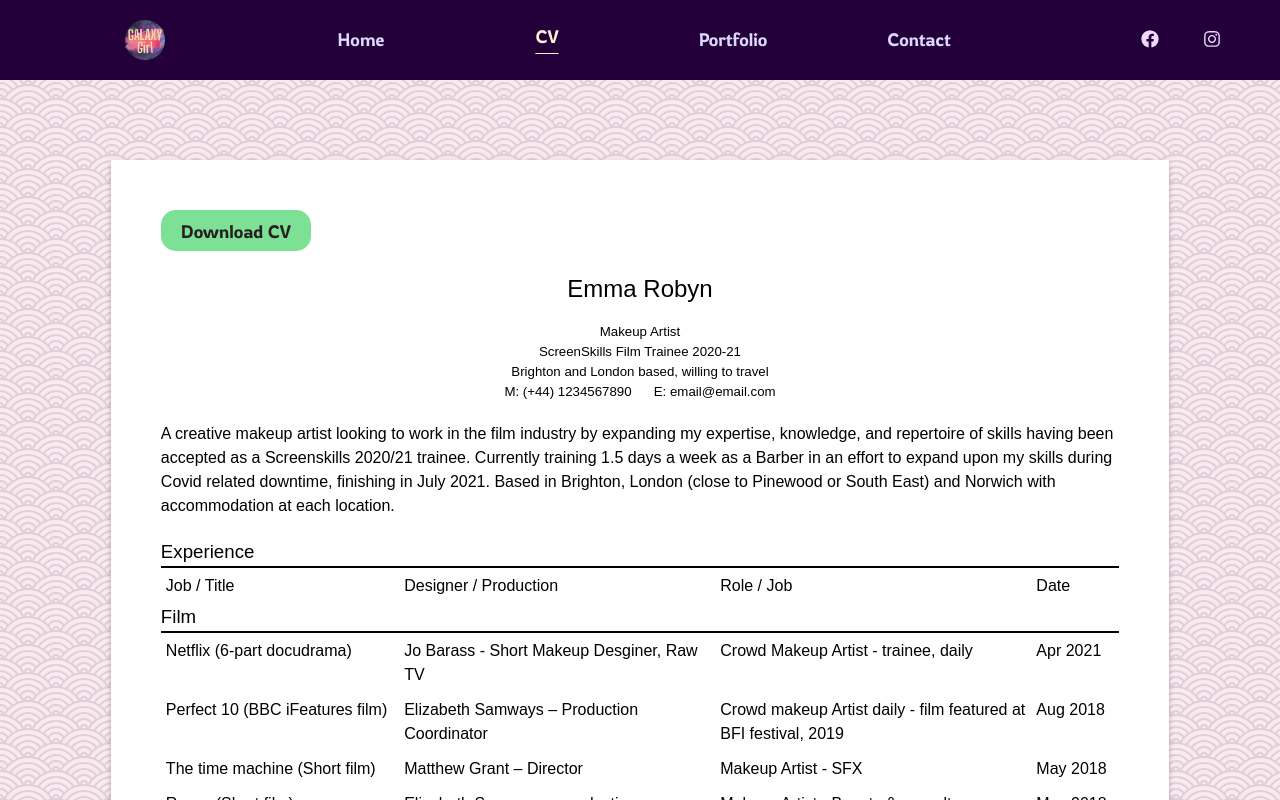
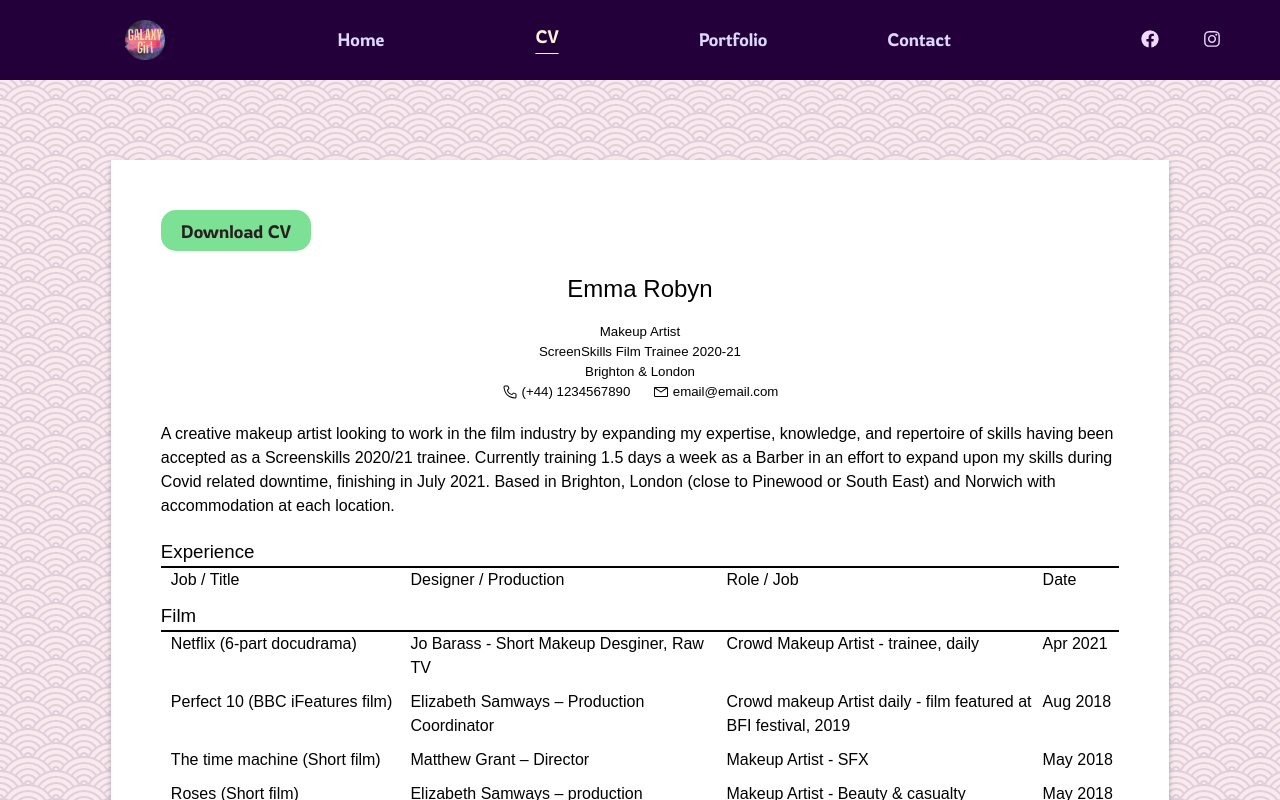
Before and after one commit to joshuabarua/galaxy-girl-vite, a React (Vite) app: page /resume in a window 1280 px wide. Shown: the top 800 px of the page. Built offline with nearby package versions, Linux system fonts and the light colour scheme.

Commit message:
Fix contact styling, fix resume button styling, add icons to resume

```diff
--- a/src/pages/contact/Contact.jsx
+++ b/src/pages/contact/Contact.jsx
@@ -94,7 +94,7 @@ const Contact = () => {
 							<h1> Message me! </h1>
 						</div>
 
-						<Box className="form-container" sx={{minWidth: isSmallScreen ? '300px' : '650px'}}>
+						<Box className="form-container" sx={{minWidth: isSmallScreen ? '300px' : '650px', boxShadow: 3}}>
 							<form action="" onSubmit={customSubmit}>
 								<Stack direction={isSmallScreen ? 'column' : 'row'} justifyContent={'space-evenly'} spacing={isSmallScreen ? 3 : 10} sx={{width: '100%'}}>
 									<Stack direction="column" sx={{width: isSmallScreen ? '100%' : '50%'}} gap={2}>
--- a/src/pages/contact/contact.css
+++ b/src/pages/contact/contact.css
@@ -28,12 +28,12 @@
 	background-color: hsl(347, 62%, 92%);
 	color: hsl(248, 50%, 70%);
 	border-radius: 5%;
-	box-shadow: 0 4px 6px 0 hsla(0, 0%, 0%, 0.1);
 	min-width: 350px;
 	max-width: 400px;
 	display: flex;
 	justify-content: center;
 	align-items: center;
+	box-shadow: 3px 3px 15px 2px rgba(0, 0, 0, 0.134);
 }
 
 .titleMsgText {
@@ -45,8 +45,7 @@
 	justify-content: center;
 	align-items: center;
 	flex-direction: column;
-	padding: 10px;
-	border-radius: 20px;
+	border-radius: 10px;
 	background-color: hsl(347, 62%, 95%);
 	width: 60vw;
 	max-width: 750px;
@@ -87,8 +86,7 @@
 
 .form-textarea {
 	border: 0;
-	height: 100px;
-	max-height: 200px;
+	min-height: 100px;
 	padding: 10px;
 	color: #2a292c;
 	background-color: white;
@@ -123,7 +121,6 @@
 
 form button:hover {
 	height: 50px;
-	vertical-align: middle;
 	background-color: snow;
 	border: 2px solid #fca17d;
 	-webkit-transition: 0.3s linear;
@@ -226,3 +223,9 @@ form button:hover {
 		margin-top: 120px;
 	}
 }
+
+@media screen and (min-height: 1080px) {
+	.contactBody {
+		height: 90vh;
+	}
+}
--- a/src/pages/resume/index.jsx
+++ b/src/pages/resume/index.jsx
@@ -2,6 +2,8 @@ import React, {useState} from 'react';
 // import emmaCVpdf from "../../assets/CV/BlankCV.pdf";
 import './resume.css';
 import {expData, experienceData} from './data';
+import {Icon} from '@iconify/react';
+import {Stack} from '@mui/material';
 
 const Resume = () => {
 	const [isOpen, setIsOpen] = useState(false);
@@ -60,8 +62,13 @@ const Resume = () => {
 								<h2> Emma Robyn</h2>
 								<h5> Makeup Artist </h5>
 								<h5> ScreenSkills Film Trainee 2020-21</h5>
-								<h5> Brighton and London based, willing to travel </h5>
-								<h5>M: (+44) 1234567890 &nbsp;&nbsp;&nbsp;&nbsp; E: email@email.com </h5>
+								<h5> Brighton & London </h5>
+								<Stack gap={0.5} direction={'row'} display={'flex'} alignItems={'center'}>
+									<Icon icon="carbon:phone" />
+									<h5>(+44) 1234567890 &nbsp;&nbsp;&nbsp;&nbsp;</h5>
+									<Icon icon="carbon:email" />
+									<h5> email@email.com </h5>
+								</Stack>
 							</text>
 						</div>
 
--- a/src/pages/resume/resume.css
+++ b/src/pages/resume/resume.css
@@ -29,7 +29,6 @@
 .section {
 	display: grid;
 	width: 100%;
-	gap: 1px;
 }
 
 .section h3 {
@@ -52,8 +51,8 @@ text {
 	width: 100%;
 	display: grid;
 	grid-template-columns: 1.5fr 2fr 2fr 0.5fr;
-	grid-gap: 5px;
-	padding: 5px;
+	grid-gap: 10px;
+	padding: 0px 0px 10px 10px;
 }
 
 .resume-contact {
@@ -61,9 +60,6 @@ text {
 	justify-content: center;
 	align-items: center;
 	text-align: center;
-}
-
-.resume-bio {
 }
 
 .qualificatonList ul li {
@@ -83,12 +79,20 @@ h2 {
 	border: 0;
 	border-radius: 15px;
 	background-color: #7ce095;
+	color: hsl(0, 16%, 11%);
+	font-weight: bold;
+	text-decoration: none !important;
+}
+
+.downloadBtn:hover {
+	background-color: snow;
+	border: 1px solid #fca17d;
 	-webkit-transition: 0.3s linear;
 	-o-transition: 0.3s linear;
 	transition: 0.3s linear;
-	color: hsl(0, 16%, 11%);
-	font-weight: bold;
-	text-decoration: none !important;
+	color: black;
+	cursor: pointer;
+	transition: 0.3s ease-in-out;
 }
 
 .downloadBtn a {
```
